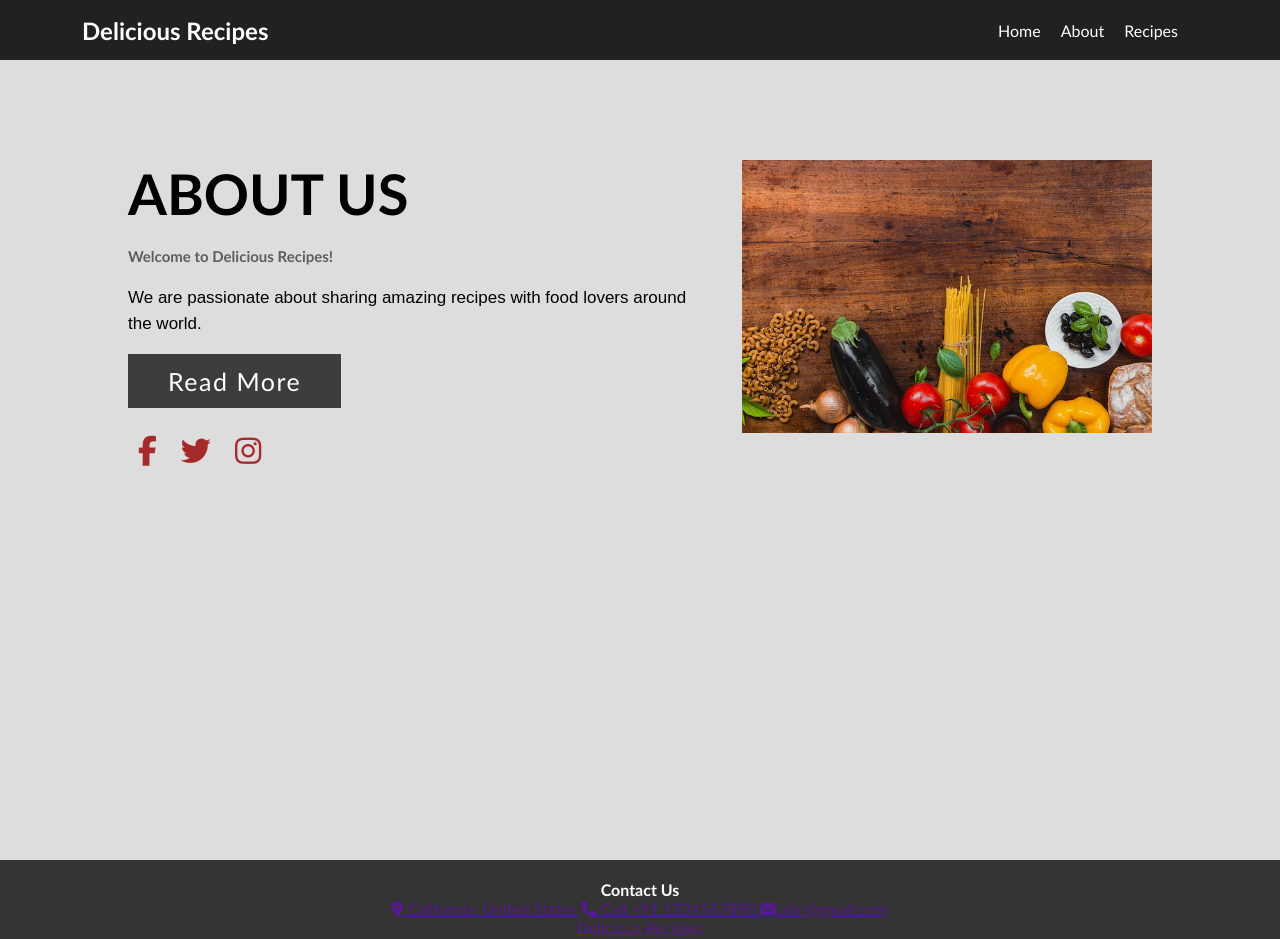
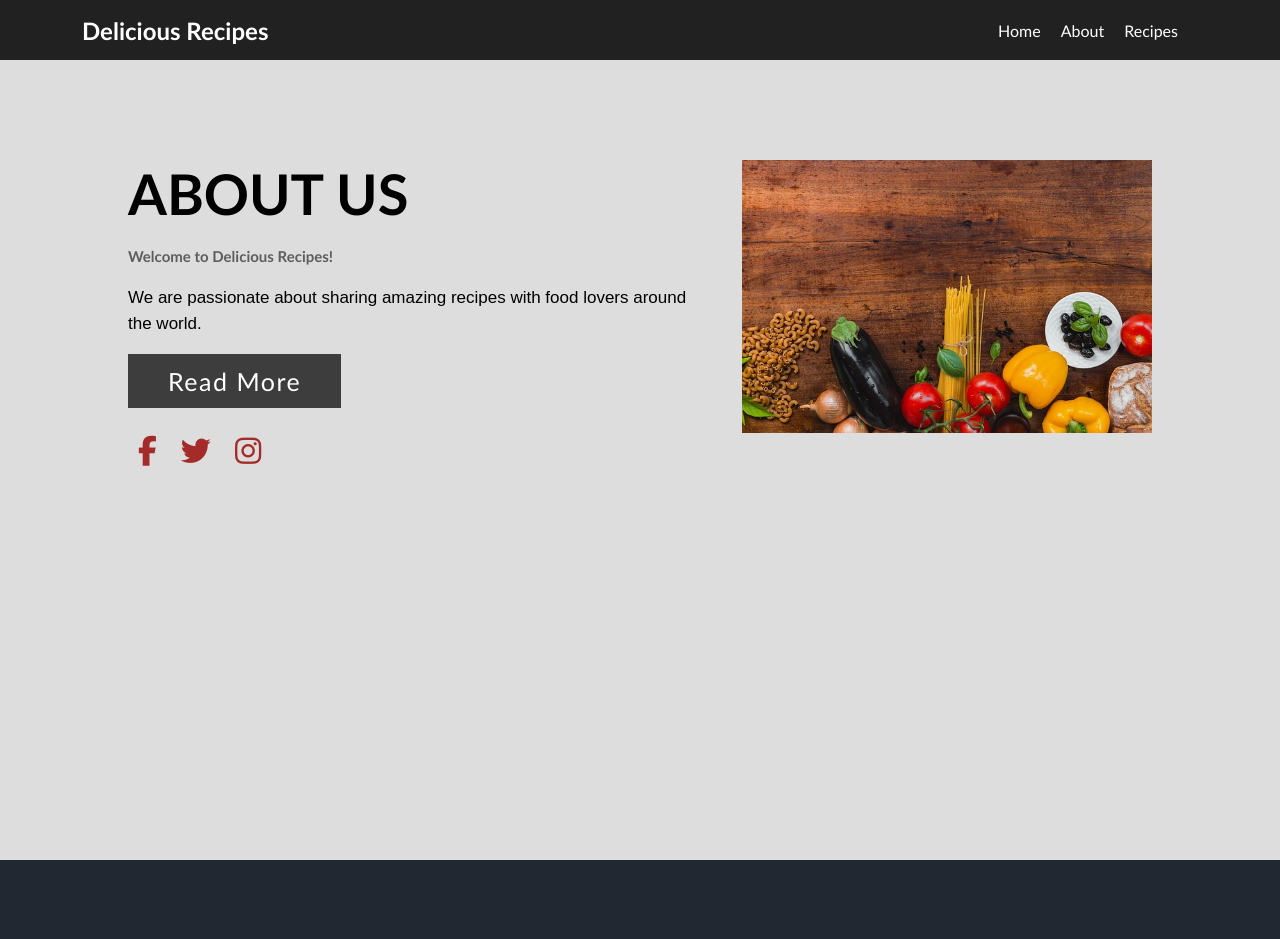
Before and after one commit to Azad814/Recipe-website, a plain HTML site: page about.html in a window 1280 px wide. Shown: the top 939 px of the page. Drawn offline with nearby package versions, Linux system fonts and the light colour scheme.

Commit message:
Modified: About.html

```diff
--- a/about.html
+++ b/about.html
@@ -5,6 +5,7 @@
     <meta name="viewport" content="width=device-width, initial-scale=1.0">
     <title>About Us</title>
     <link rel="stylesheet" href="./css/styles.css">
+    <link rel="stylesheet" href="css/footer.css">
     <script src="https://kit.fontawesome.com/a076d05399.js" crossorigin="anonymous"></script>
 </head>
 <body>
```
